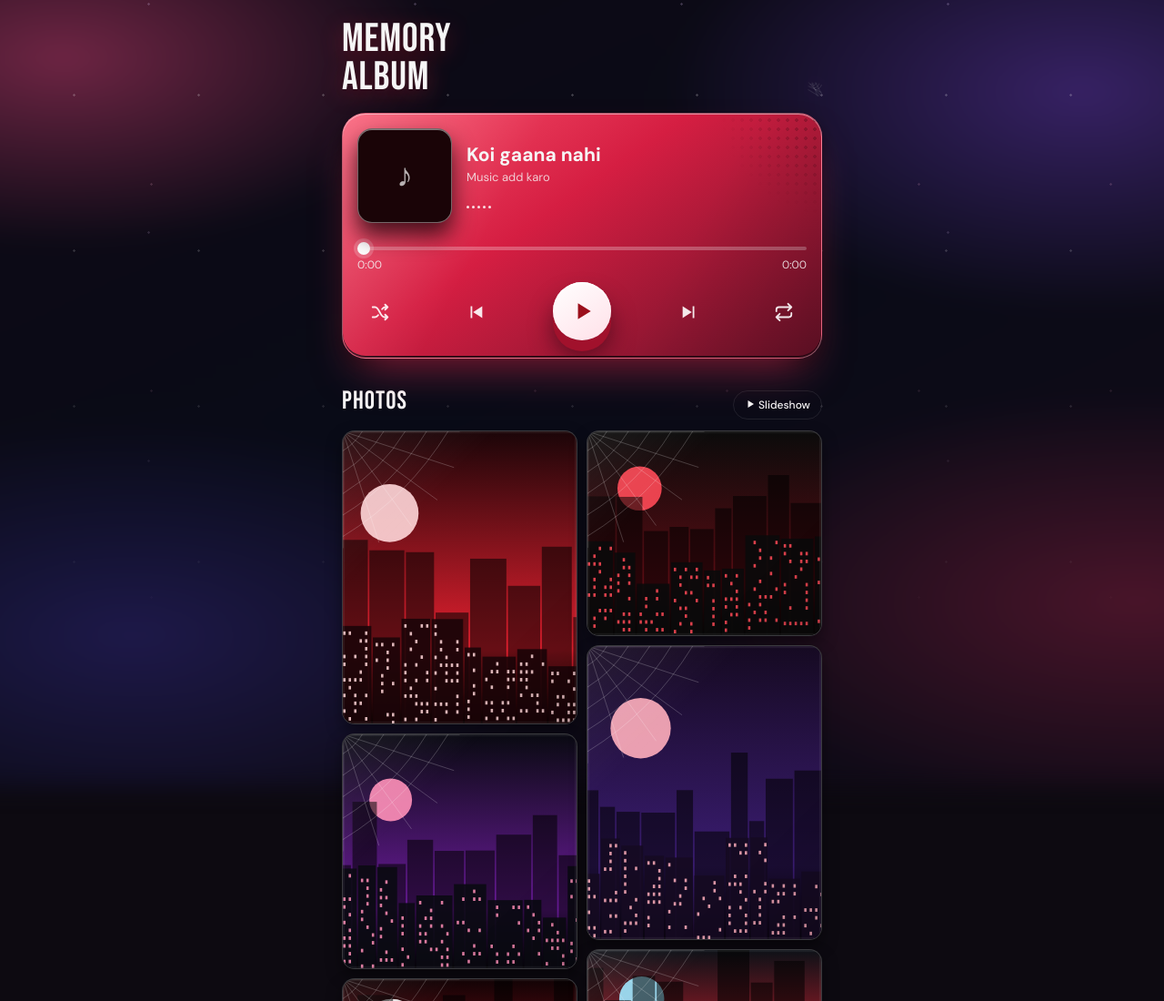
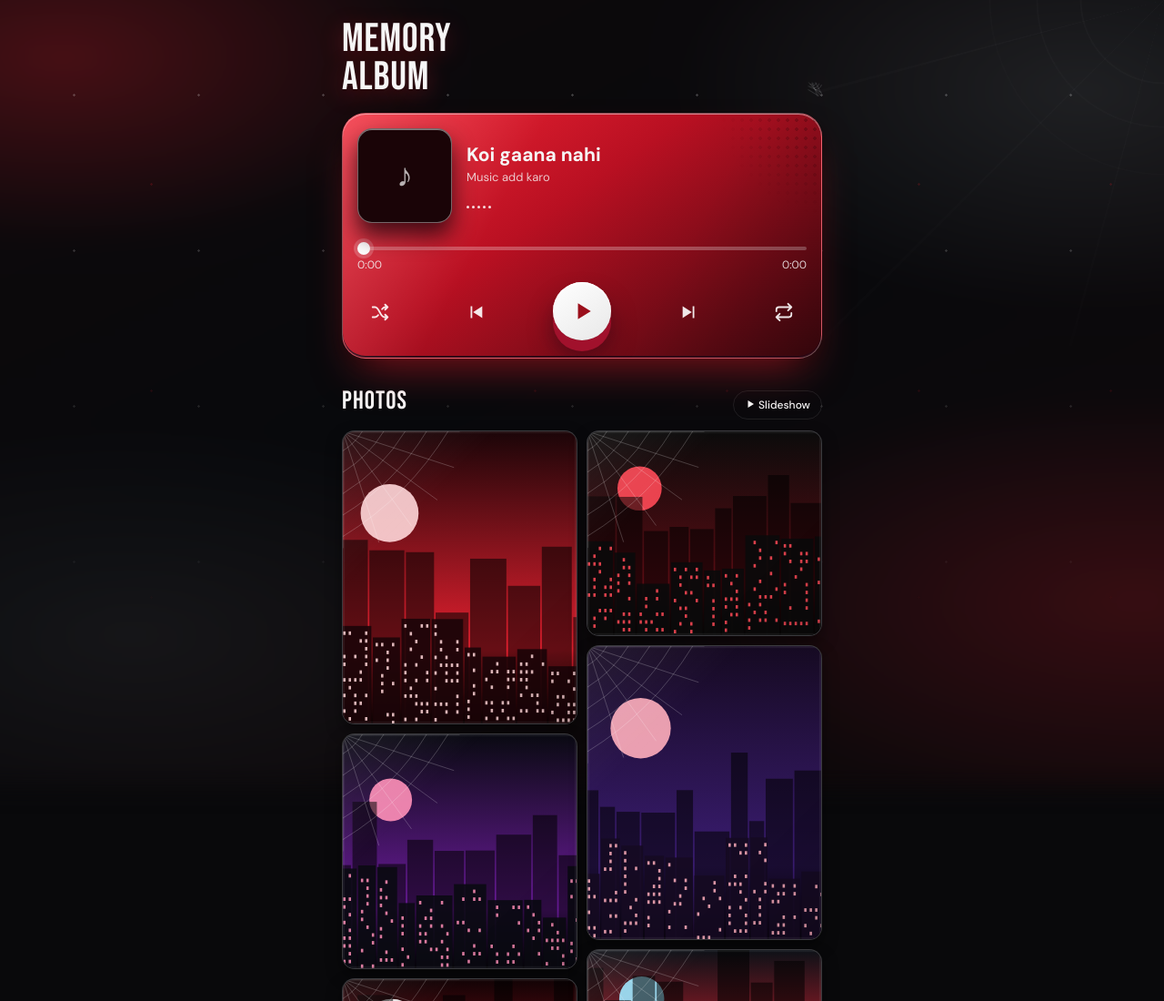
Before and after one commit to hari15004/album, a plain HTML site: page index.html in a window 1280 px wide. Shown: the top 1100 px of the page at 91% size. Drawn offline with nearby package versions, Linux system fonts and the light colour scheme; no server answers.

Commit message:
Refine album theme colors

```diff
--- a/index.html
+++ b/index.html
@@ -7,21 +7,21 @@
 <link rel="preconnect" href="https://fonts.googleapis.com">
 <link href="https://fonts.googleapis.com/css2?family=Bebas+Neue&family=DM+Sans:wght@400;500;700&display=swap" rel="stylesheet">
 <style>
-:root{--bg:#0d0a11;--red:#e5202f;--red2:#9b0f1b;--card:#151518;--line:#ffffff17;--txt:#f6f6f6;--mut:#a9a9b0;color-scheme:dark;box-sizing:border-box;padding-top:env(safe-area-inset-top,0px);padding-bottom:env(safe-area-inset-bottom,0px)}
+:root{--bg:#09090b;--red:#e5202f;--red2:#9b0f1b;--card:#151518;--line:#ffffff17;--txt:#f6f6f6;--mut:#a9a9b0;color-scheme:dark;box-sizing:border-box;padding-top:env(safe-area-inset-top,0px);padding-bottom:env(safe-area-inset-bottom,0px)}
 html{scroll-padding-top:env(safe-area-inset-top,0px);scroll-behavior:smooth}
 *{box-sizing:border-box;-webkit-tap-highlight-color:transparent}
 body{margin:0;background:var(--bg);color:var(--txt);font-family:"DM Sans",system-ui,-apple-system,"Segoe UI",sans-serif;max-width:560px;margin:0 auto;padding:18px 16px 30px;overflow-x:hidden}
-body::before{content:"";position:fixed;inset:-8%;background:radial-gradient(ellipse 38% 30% at 13% 14%,#ff4e8a66,transparent 74%),radial-gradient(ellipse 40% 34% at 88% 18%,#934eff55,transparent 76%),radial-gradient(ellipse 48% 34% at 92% 78%,#e82e5a44,transparent 72%),radial-gradient(ellipse 42% 32% at 18% 82%,#4434ad55,transparent 78%),linear-gradient(155deg,#100914 0%,#090b17 48%,#130b18 100%);filter:blur(12px);pointer-events:none;z-index:-1;animation:auroraDrift 24s ease-in-out infinite alternate}
-body::after{content:"";position:fixed;inset:0;background-image:radial-gradient(circle,#ffffffb8 0 1px,transparent 1.5px),radial-gradient(circle,#ffb5d1a6 0 1px,transparent 1.5px),radial-gradient(circle,#e9ccffa6 0 1px,transparent 1.5px);background-size:137px 171px,211px 227px,293px 251px;background-position:13px 19px,61px 89px,17px 130px;opacity:.34;mask-image:linear-gradient(to bottom,#000,transparent 95%);pointer-events:none;z-index:-1}
-@keyframes auroraDrift{from{transform:translate3d(-1.5%,0,0) scale(1)}to{transform:translate3d(1.5%,-1%,0) scale(1.06)}}
+body::before{content:"";position:fixed;inset:-8%;background:radial-gradient(ellipse 38% 30% at 13% 14%,#e5202f44,transparent 74%),radial-gradient(ellipse 40% 34% at 88% 18%,#ffffff18,transparent 76%),radial-gradient(ellipse 48% 34% at 92% 78%,#e5202f30,transparent 72%),radial-gradient(ellipse 42% 32% at 18% 82%,#ffffff0d,transparent 78%),linear-gradient(155deg,#10090b 0%,#08090c 48%,#12090b 100%);filter:blur(12px);pointer-events:none;z-index:-1;animation:redGlowDrift 24s ease-in-out infinite alternate}
+body::after{content:"";position:fixed;inset:0;background-image:radial-gradient(circle,#ffffffb8 0 1px,transparent 1.5px),radial-gradient(circle,#e5202fbb 0 1px,transparent 1.5px),radial-gradient(circle at 100% 0,transparent 0 90px,#ffffff12 91px 92px,transparent 93px 138px,#ffffff10 139px 140px,transparent 141px 190px,#ffffff0c 191px 192px,transparent 193px),repeating-conic-gradient(from 0deg at 100% 0,transparent 0deg 14.8deg,#ffffff10 15deg 15.3deg,transparent 15.5deg 30deg);background-size:137px 171px,211px 227px,380px 380px,380px 380px;background-position:13px 19px,61px 89px,100% 0,100% 0;background-repeat:repeat,repeat,no-repeat,no-repeat;opacity:.34;mask-image:linear-gradient(to bottom,#000,transparent 95%);pointer-events:none;z-index:-1}
+@keyframes redGlowDrift{from{transform:translate3d(-1.5%,0,0) scale(1)}to{transform:translate3d(1.5%,-1%,0) scale(1.06)}}
 svg.i{width:1em;height:1em;fill:none;stroke:currentColor;stroke-width:2;stroke-linecap:round;stroke-linejoin:round;vertical-align:-.125em}
 svg.f{fill:currentColor;stroke:none}
 header{display:flex;align-items:flex-end;justify-content:space-between;margin-bottom:18px}
 .eyebrow{font-size:11px;letter-spacing:.28em;text-transform:uppercase;color:var(--red);font-weight:700}
 h1{font-family:"Bebas Neue",Impact,sans-serif;font-weight:400;font-size:44px;line-height:.95;margin:4px 0 0;letter-spacing:.02em;text-shadow:0 6px 26px #e5202f55}
-.webmark{width:54px;height:54px;color:#ffffff55;filter:drop-shadow(0 0 12px #ff5a9a77);transform:perspective(220px) rotateY(-16deg) rotateX(10deg)}
+.webmark{width:54px;height:54px;color:#ffffff70;filter:drop-shadow(0 0 12px #e5202f88);transform:perspective(220px) rotateY(-16deg) rotateX(10deg)}
 /* player */
-.player{position:relative;background:linear-gradient(145deg,#fa526d 0%,#d51e42 42%,#651127 100%);border:1px solid #ffffff4a;border-radius:26px;padding:16px;display:grid;grid-template-columns:104px 1fr;gap:14px 16px;box-shadow:0 24px 48px -18px #ed315b99,0 8px 18px #0008,inset 0 1px 0 #ffffff70,inset 0 -2px 0 #320917;transform-style:preserve-3d;transition:transform .35s ease,box-shadow .35s ease;overflow:hidden}
+.player{position:relative;background:linear-gradient(145deg,#f32636 0%,#b91022 42%,#39070d 100%);border:1px solid #ffffff4a;border-radius:26px;padding:16px;display:grid;grid-template-columns:104px 1fr;gap:14px 16px;box-shadow:0 24px 48px -18px #e5202f99,0 8px 18px #0008,inset 0 1px 0 #ffffff70,inset 0 -2px 0 #320917;transform-style:preserve-3d;transition:transform .35s ease,box-shadow .35s ease;overflow:hidden}
 .player::before{content:"";position:absolute;inset:0;background:linear-gradient(118deg,#ffffff32 0%,transparent 34%,transparent 68%,#0002 100%);pointer-events:none}
 .player::after{content:"";position:absolute;right:-8px;top:-8px;width:120px;height:120px;background:radial-gradient(#00000040 1.6px,transparent 2px) 0 0/10px 10px;-webkit-mask:radial-gradient(circle at 100% 0,#000,transparent 70%);mask:radial-gradient(circle at 100% 0,#000,transparent 70%);pointer-events:none}
 .art{width:104px;height:104px;border-radius:16px;background:#1a0407 center/cover;box-shadow:0 14px 24px #20050dcc,inset 0 1px 0 #ffffff77;border:1px solid #ffffff65;color:#ffffffb0;font:500 11px "DM Sans",sans-serif;cursor:pointer;display:grid;place-items:center;text-align:center;padding:6px;transform:translateZ(18px);transition:transform .3s ease,box-shadow .3s ease}
@@ -41,7 +41,7 @@ input[type=range]::-moz-range-thumb{width:14px;height:14px;border:0;border-radiu
 .ctl{display:flex;justify-content:space-between;align-items:center;padding:0 6px}
 .ctl button{background:none;border:0;color:#fff;font-size:22px;padding:8px;border-radius:12px;cursor:pointer;opacity:.9}
 .ctl button.on{background:#ffffff2e}
-.ctl .pp{width:64px;height:64px;border-radius:50%;background:linear-gradient(145deg,#fff,#ffe0e8);color:var(--red2);font-size:26px;opacity:1;display:grid;place-items:center;box-shadow:0 12px 0 #a1112c,0 18px 26px #350715aa,inset 0 2px 2px #fff;transform:translateY(-3px) translateZ(12px);transition:transform .15s ease,box-shadow .15s ease}
+.ctl .pp{width:64px;height:64px;border-radius:50%;background:linear-gradient(145deg,#fff,#e8e8e8);color:var(--red2);font-size:26px;opacity:1;display:grid;place-items:center;box-shadow:0 12px 0 #a1112c,0 18px 26px #350715aa,inset 0 2px 2px #fff;transform:translateY(-3px) translateZ(12px);transition:transform .15s ease,box-shadow .15s ease}
 .pp svg{margin-left:2px}.playing .pp svg{margin-left:0}
 /* sections */
 .sec{display:flex;align-items:baseline;justify-content:space-between;margin:30px 0 12px}
@@ -60,7 +60,7 @@ h2{font-family:"Bebas Neue",Impact,sans-serif;font-weight:400;font-size:28px;mar
 .tr .n{width:22px;color:var(--mut);font-size:13px;text-align:center}
 .tr span.t{flex:1;min-width:0;white-space:nowrap;overflow:hidden;text-overflow:ellipsis;font-size:15px}
 .tr .fav{background:none;border:0;color:var(--mut);font-size:19px;line-height:1;padding:4px;cursor:pointer}
-.tr .fav.liked{color:#ff5260}
+.tr .fav.liked{color:#ff2638}
 .tr.cur{background:#e5202f1f}.tr.cur .t,.tr.cur .n{color:#ff6b76}
 .tr u{display:none;text-decoration:none;color:#ff6b76;padding:4px}
 .empty{color:var(--mut);font-size:14px;padding:26px 10px;text-align:center;border:1px dashed var(--line);border-radius:14px;column-span:all}
@@ -97,7 +97,7 @@ dialog div{display:flex;gap:8px}dialog button{flex:1;border:1px solid var(--line
 @media (hover:hover) and (prefers-reduced-motion:no-preference){
   .player:hover{transform:perspective(900px) rotateX(2deg) rotateY(-2deg) translateY(-4px);box-shadow:0 30px 54px -18px #ed315bb3,0 12px 24px #0009,inset 0 1px 0 #ffffff70,inset 0 -2px 0 #320917}
   .player:hover .art{transform:translateZ(28px) rotateY(-3deg)}
-  .mas:not(.edit) .ph:hover{transform:perspective(650px) rotateX(3deg) rotateY(-3deg) translateY(-5px) scale(1.015);box-shadow:0 20px 34px #000a,0 0 18px #ff5a9a33}
+  .mas:not(.edit) .ph:hover{transform:perspective(650px) rotateX(3deg) rotateY(-3deg) translateY(-5px) scale(1.015);box-shadow:0 20px 34px #000a,0 0 18px #e5202f44}
   .tr:not(.cur):hover{background:#ffffff0b;border-color:#ffffff12;transform:translateX(4px)}
   .bar:hover{transform:translateY(-4px);box-shadow:0 24px 44px #000b,0 2px 0 #ffffff18 inset,0 -2px 0 #0008 inset}
   .ctl .pp:hover{transform:translateY(-6px) translateZ(16px);box-shadow:0 14px 0 #a1112c,0 22px 30px #350715bb,inset 0 2px 2px #fff}
```
